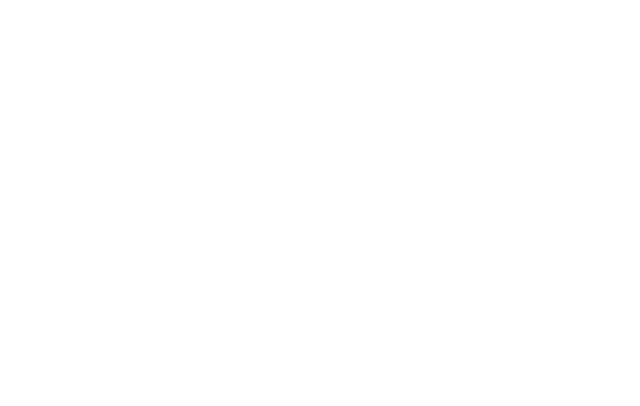
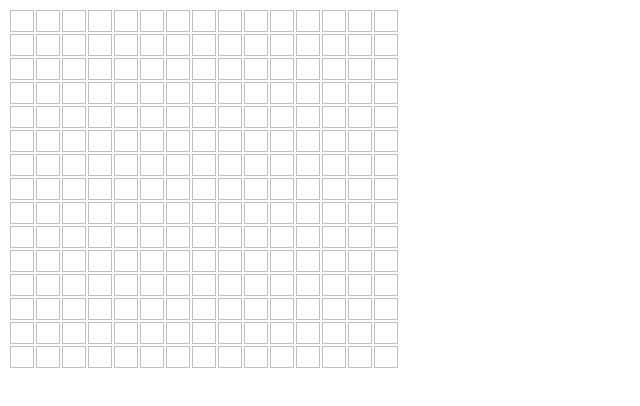
Before and after one commit to RandyDavis/LifeUI, a plain HTML site: page index.html in a window 1280 px wide. Shown: the whole page, without its empty margins (0-640 px from the left). Drawn offline with nearby package versions, Linux system fonts and the light colour scheme.

Commit message:
trying to implement jQuery solution from tut to learn more about how to go about solving GOL; add js and css files with initial styling and first portion of jquery for grid

```diff
--- a/index.html
+++ b/index.html
@@ -3,9 +3,14 @@
 <head>
   <meta charset="UTF-8">
   <title>Code Challenge: Life UI</title>
-
+  <link rel="stylesheet" href="styles/style.css">
+  <script src="https://cdnjs.cloudflare.com/ajax/libs/jquery/2.1.1/jquery.min.js"
+></script>
+<script src="js/script.js"></script>
 </head>
 <body>
+    <table id="main">
 
+    </table>
 </body>
 </html>
--- /dev/null
+++ b/js/script.js
@@ -0,0 +1,22 @@
+var dimension = 15;
+var chanceOfLiveCell = 0.5;
+var table;
+var cells;
+
+$(function() {
+  table = $('#main');
+  initializeGame();
+});
+
+function initializeGame() {
+  var trHtml = [];
+  for (var y = 0; y < dimension; y++) {
+    trHtml.push('<tr>');
+    for (var x = 0; x < dimension; x++) {
+      trHtml.push('<td>&nbsp;</td>');
+    }
+    trHtml.push('</tr>');
+  }
+  trHtml = trHtml.join('');
+  table.append($(trHtml));
+}
--- /dev/null
+++ b/styles/style.css
@@ -0,0 +1,8 @@
+td {
+  border: 1px solid silver;
+  width: 20px;
+}
+
+td.alive {
+  background-color: green;
+}
```
